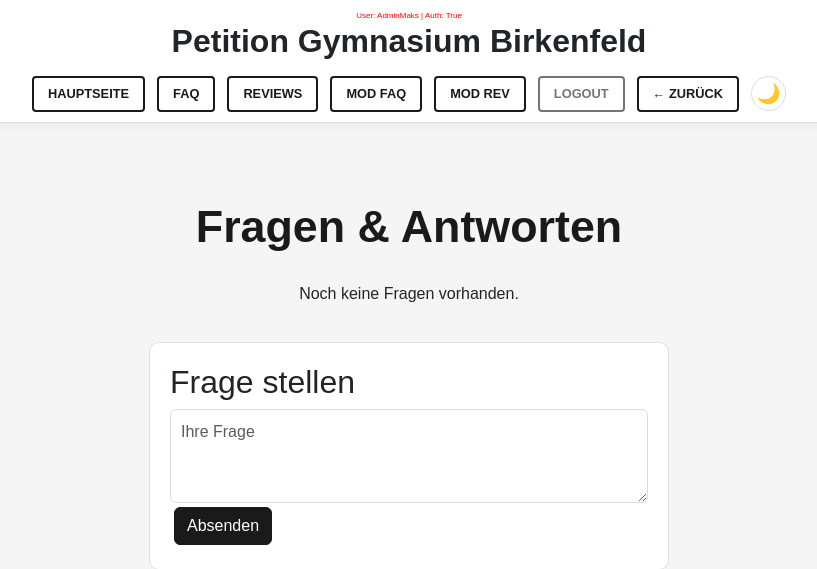
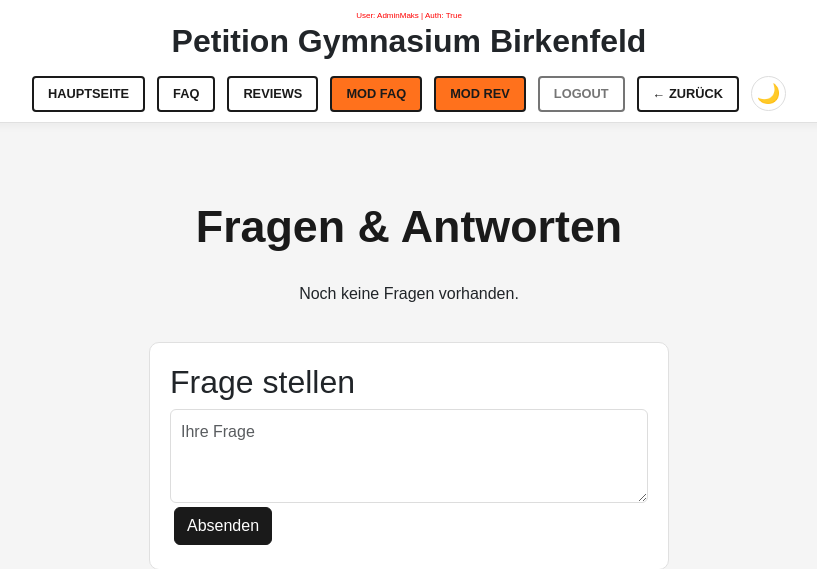
Before and after one commit to Murdddl/Site-GB-GER-Bir-N-, a Django app: page /faq/ in a window 1280 px wide. Shown: the top 569 px of the page, without its empty margins (231-1048 px from the left). Run offline with Django 5.2, Linux system fonts and the light colour scheme; a user stored in the database is signed in; data that the repository does not hold is empty.

Commit message:
update settings

```diff
--- a/petition/static/style.css
+++ b/petition/static/style.css
@@ -145,6 +145,10 @@ body {
     color: #fff !important;
 }
 
+.nav-admin {
+    background-color: #ff6000e3;
+}
+
 /* --- ТЕМНАЯ ТЕМА (ПОЛНАЯ КОРРЕКЦИЯ) --- */
 body.dark {
     background-color: #121212 !important;
--- a/petition/templates/base.html
+++ b/petition/templates/base.html
@@ -51,8 +51,8 @@
                 <a href="{% url 'reviews' %}" class="nav-btn">Reviews</a>
 
                 {% if user.is_authenticated %}
-                    <a href="{% url 'moderation' %}" class="nav-btn" style="color: #ffc107; font-weight: bold;">Mod FAQ</a>
-                    <a href="{% url 'moderation_rev' %}" class="nav-btn" style="color: #ffc107; font-weight: bold;">Mod Rev</a>
+                    <a href="{% url 'moderation' %}" class="nav-btn nav-admin" style='font-weight: bold;'>Mod FAQ</a>
+                    <a href="{% url 'moderation_rev' %}" class="nav-btn nav-admin" style='font-weight: bold;'>Mod Rev</a>
                     <a href="{% url 'logout' %}" class="nav-btn" style="opacity: 0.6;">Logout</a>
                 {% endif %}
 
```
